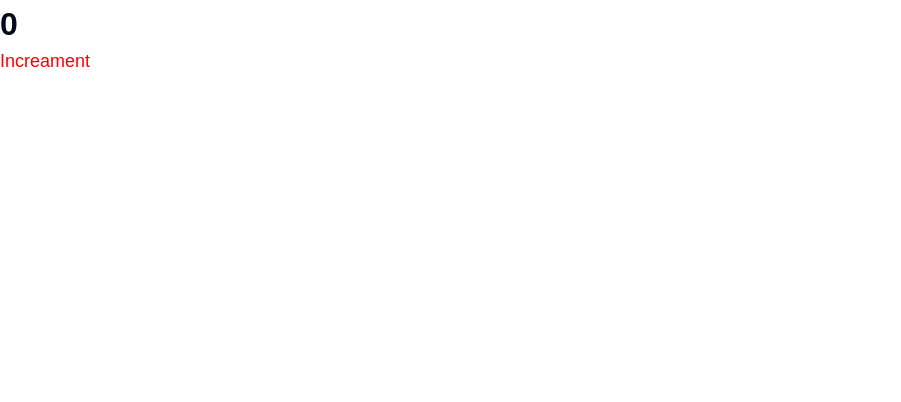
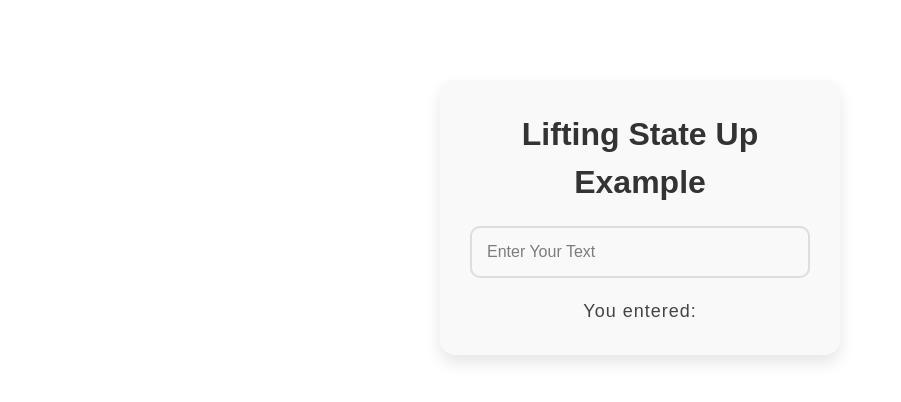
Before and after one commit to BilalSangari/Practice, a React (Vite) app: page / in a window 1280 px wide. Shown: the top 402 px of the page, without its empty margins (0-901 px from the left). Built offline with nearby package versions, Linux system fonts and the light colour scheme.

Commit message:
lifting up state

```diff
--- a/src/App.jsx
+++ b/src/App.jsx
@@ -1,9 +1,9 @@
-// import "./components/EV.css";
-import { State } from "./components/hooks/state.jsx";
+import "./components/EV.css";
+import { Liftingstate } from "./components/liftingstate.jsx";
 
 const App = () => {
   return <>
-    <State />
+    <Liftingstate />
   </>;
 };
 
--- a/src/components/EV.css
+++ b/src/components/EV.css
@@ -1,48 +1,38 @@
-/* Container setup */
-.counter-wrapper {
-  display: flex;
-  flex-direction: column;
-  justify-content: center;
-  align-items: center;
-  height: 100vh;
-  background: linear-gradient(135deg, #f5f7fa, #c3cfe2);
-  font-family: "Segoe UI", Tahoma, Geneva, Verdana, sans-serif;
+/* App.css */
+
+.container {
+  max-width: 400px;
+  margin: 80px auto;
+  padding: 30px;
+  background-color: #f9f9f9;
+  border-radius: 15px;
+  box-shadow: 0 8px 16px rgba(0, 0, 0, 0.1);
+  text-align: center;
+  font-family: "Segoe UI", sans-serif;
 }
 
-/* Counter box */
-.counter-box {
-  background: white;
-  padding: 40px 50px;
-  border-radius: 20px;
-  box-shadow: 0 12px 25px rgba(0, 0, 0, 0.1);
-  text-align: center;
-}
-
-/* Count display */
-.count-display {
-  font-size: 4rem;
+.heading {
   color: #333;
   margin-bottom: 20px;
 }
 
-/* Button styles */
-.counter-button {
-  padding: 12px 30px;
-  font-size: 1.2rem;
-  color: white;
-  background-color: #4a90e2;
-  border: none;
+.input-box {
+  width: 100%;
+  padding: 12px 15px;
+  border: 2px solid #ddd;
   border-radius: 10px;
-  cursor: pointer;
-  transition: background-color 0.3s ease, transform 0.2s ease;
-  margin: 1rem;
+  font-size: 16px;
+  transition: 0.3s ease;
 }
 
-.counter-button:hover {
-  background-color: #357abd;
-  transform: scale(1.05);
+.input-box:focus {
+  border-color: #6a67ce;
+  outline: none;
+  box-shadow: 0 0 8px rgba(106, 103, 206, 0.3);
 }
 
-.counter-button:active {
-  transform: scale(0.98);
+.display-text {
+  margin-top: 20px;
+  font-size: 18px;
+  color: #444;
 }
--- /dev/null
+++ b/src/components/liftingstate.jsx
@@ -0,0 +1,30 @@
+import { useState } from "react";
+import "./EV.css"; // Make sure to import your CSS file
+
+export const Liftingstate = () => {
+  const [inputValue, setInputvalue] = useState("");
+
+  return (
+    <div className="container">
+      <h1 className="heading">Lifting State Up Example</h1>
+      <InputComponent inputValue={inputValue} setInputvalue={setInputvalue} />
+      <DisplayComponent inputValue={inputValue} />
+    </div>
+  );
+};
+
+const InputComponent = ({ inputValue, setInputvalue }) => {
+  return (
+    <input
+      className="input-box"
+      type="text"
+      placeholder="Enter Your Text"
+      value={inputValue}
+      onChange={(e) => setInputvalue(e.target.value)}
+    />
+  );
+};
+
+const DisplayComponent = ({ inputValue }) => {
+  return <p className="display-text">You entered: <strong>{inputValue}</strong></p>;
+};
```
